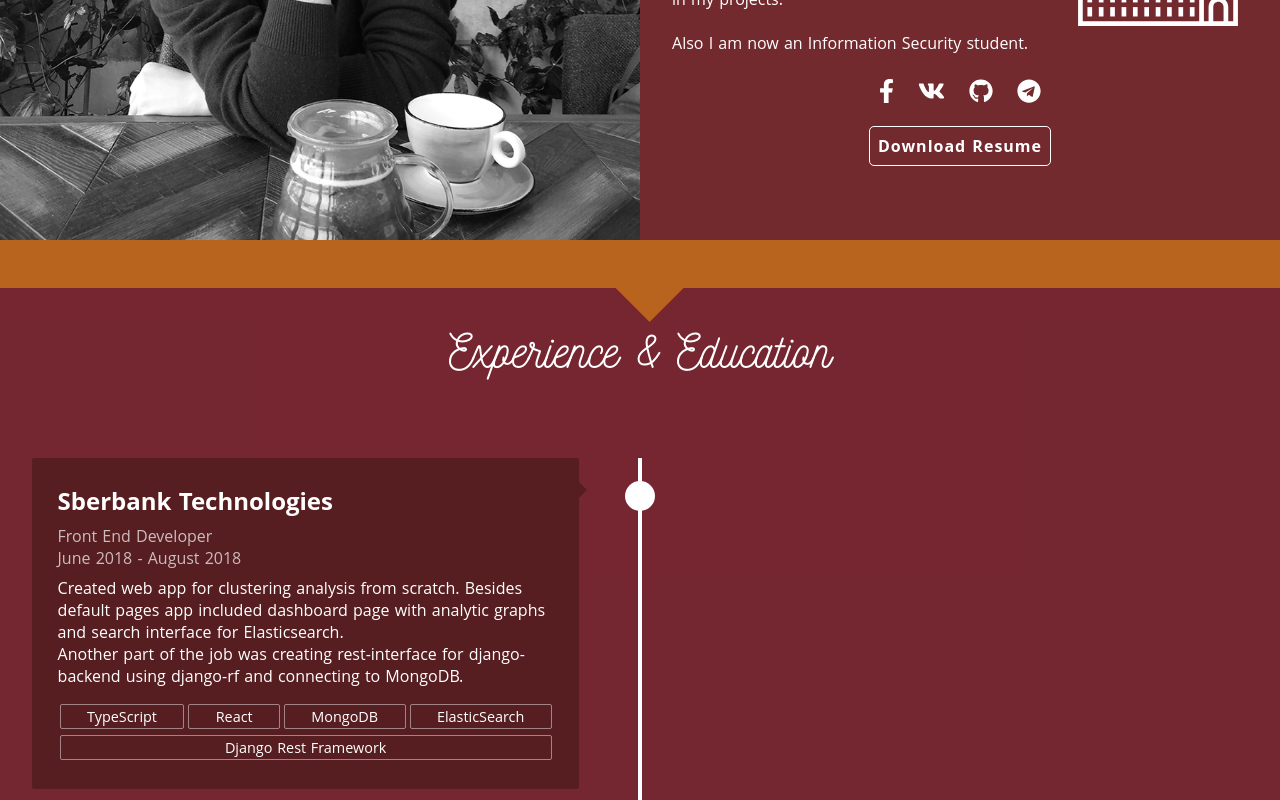
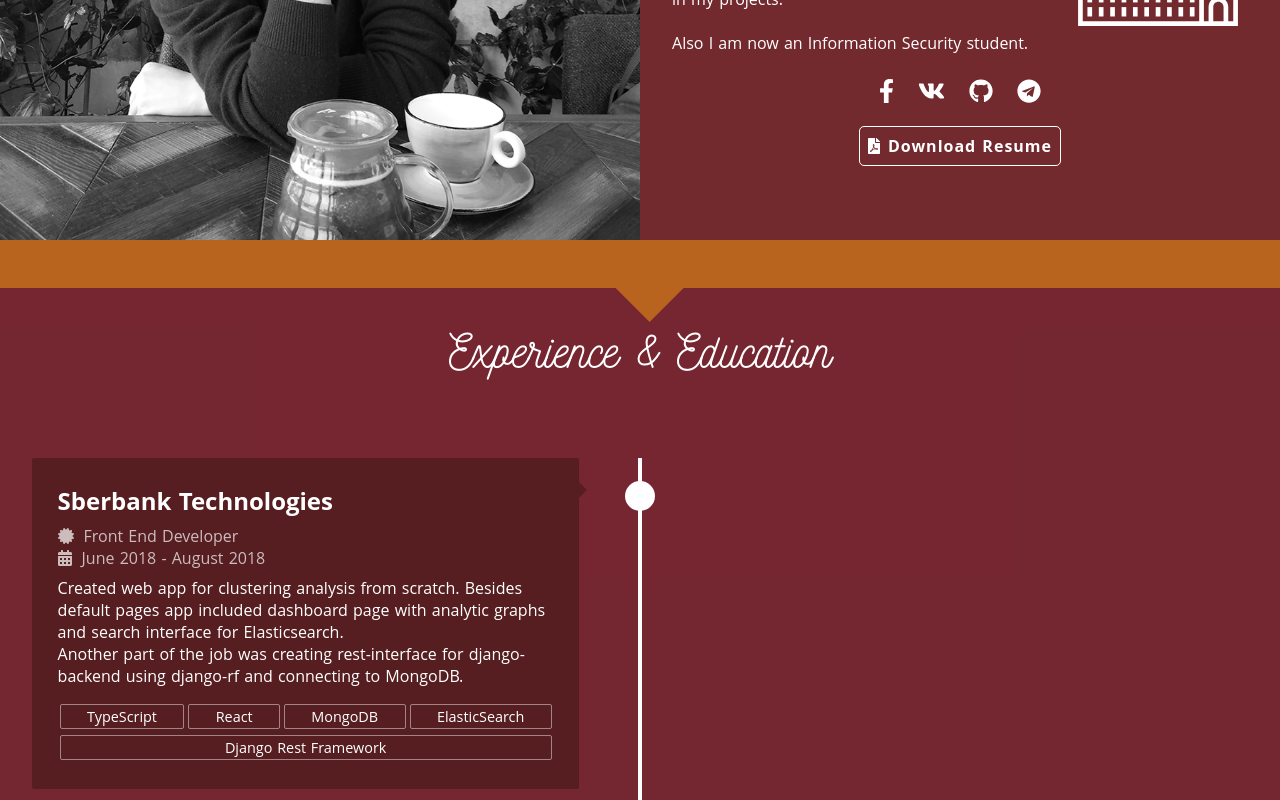
Before and after one commit to couatl/couatl.github.io, a Nuxt app: page / in a window 1280 px wide. Shown: the part 1200-2000 px from the top of the page. Built offline with nearby package versions, Linux system fonts and the light colour scheme.

Commit message:
more icons

```diff
--- a/plugins/font-awesome.js
+++ b/plugins/font-awesome.js
@@ -3,12 +3,13 @@ import Vue from 'vue'
 import {library} from '@fortawesome/fontawesome-svg-core'
 import {
   faDownload, faGraduationCap, faGlobe, faCode,
-  faDesktop, faMapSigns, faPhone, faAddressCard, faBriefcase, faMapMarkerAlt
+  faDesktop, faMapSigns, faPhone, faAddressCard, faBriefcase, faMapMarkerAlt, faCertificate, faCalendarAlt, faFilePdf
 } from '@fortawesome/free-solid-svg-icons'
 import {faGithub, faVk, faFacebookF, faTelegram} from '@fortawesome/free-brands-svg-icons'
 import {FontAwesomeIcon} from '@fortawesome/vue-fontawesome'
 
-library.add(faDownload, faGraduationCap, faGlobe, faCode, faDesktop, faMapSigns, faPhone, faAddressCard, faBriefcase, faMapMarkerAlt);
+library.add(faDownload, faGraduationCap, faGlobe, faCode, faDesktop, faMapSigns, faFilePdf,
+  faPhone, faAddressCard, faBriefcase, faMapMarkerAlt, faCertificate, faCalendarAlt);
 
 library.add(faGithub, faVk, faFacebookF, faTelegram);
 
```
